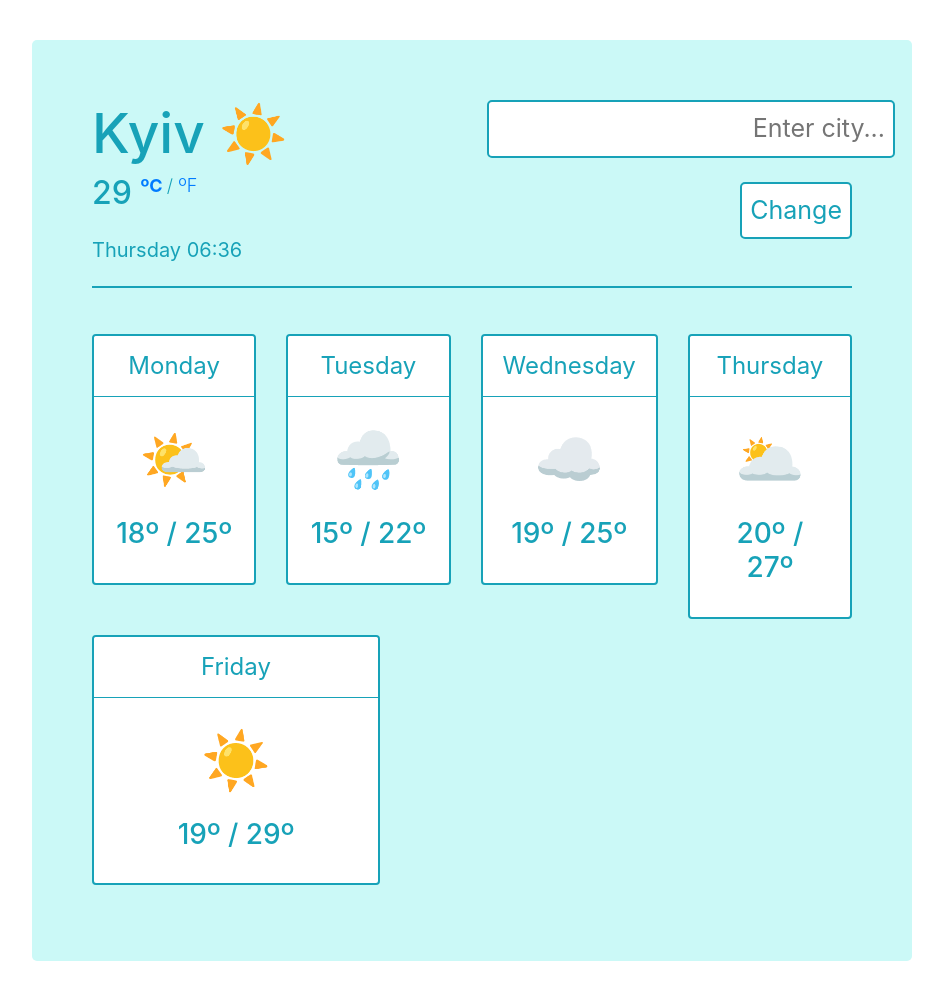
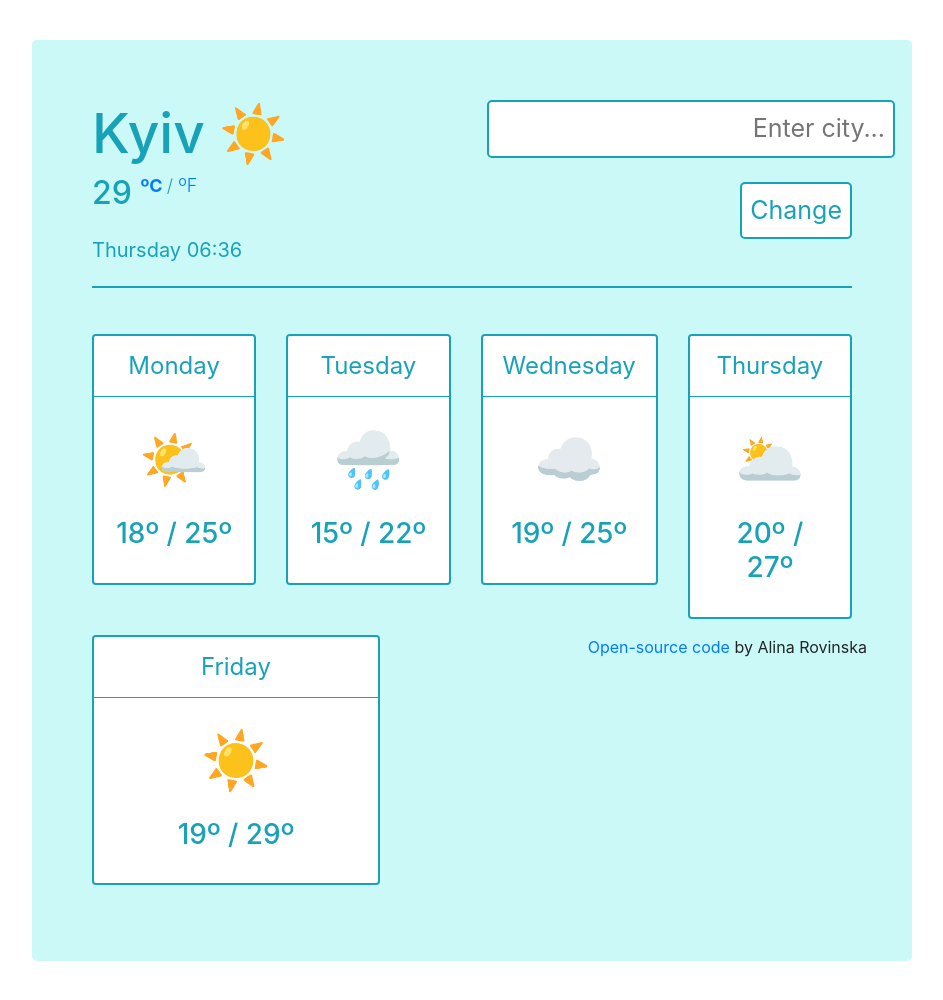
Before and after one commit to AlinaRovinska/weather-forecast-app, a plain HTML site: page index.html in a window 1280 px wide. Shown: the whole page, without its empty margins (168-1111 px from the left). Drawn offline with nearby package versions, Linux system fonts and the light colour scheme.

Commit message:
add link to git-hub

```diff
--- a/index.html
+++ b/index.html
@@ -133,7 +133,10 @@
             </div>
           </div>
         </div>
-      </div>
+        <div>
+          <a href="https://github.com/AlinaRovinska/weather-forecast-app" target="_blank">Open-source code</a>
+          by Alina Rovinska</div>
+        </div>
       <script src="src/index.js"></script>
     </div>
   </body>
```
